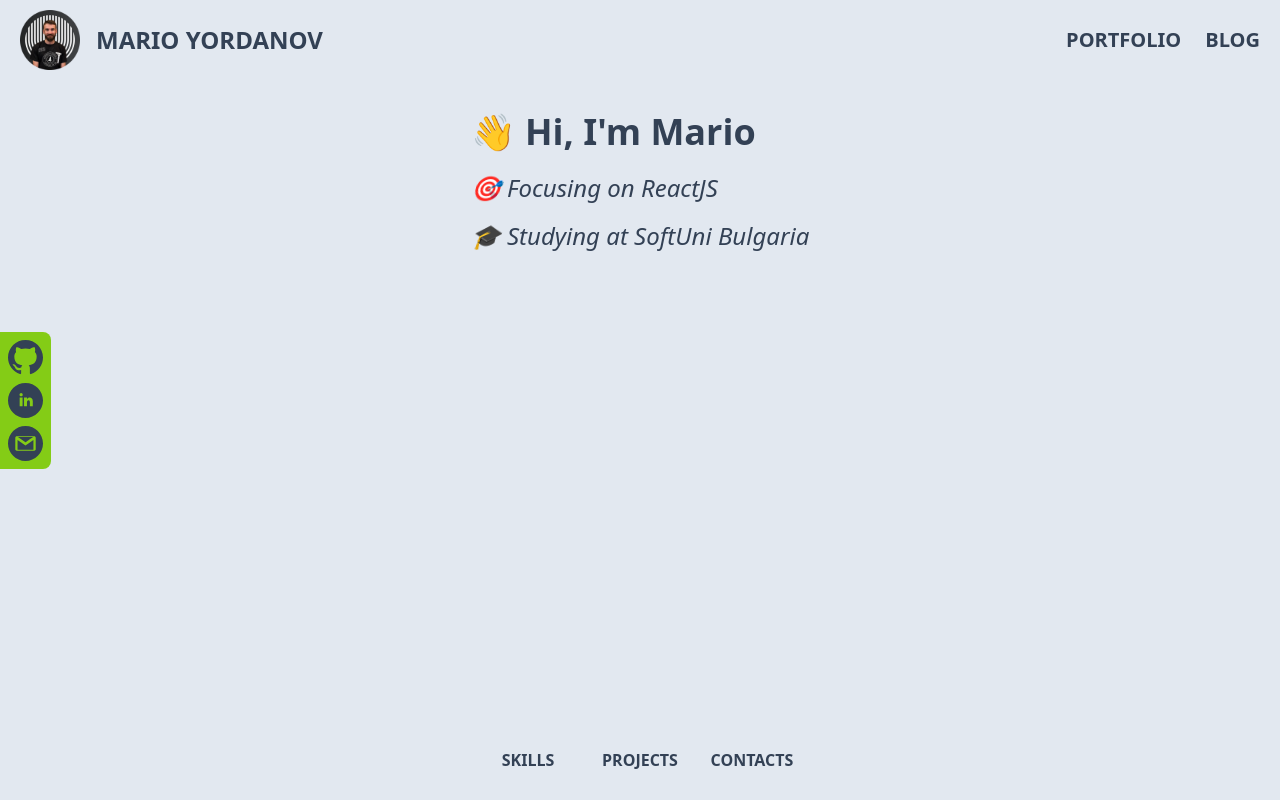
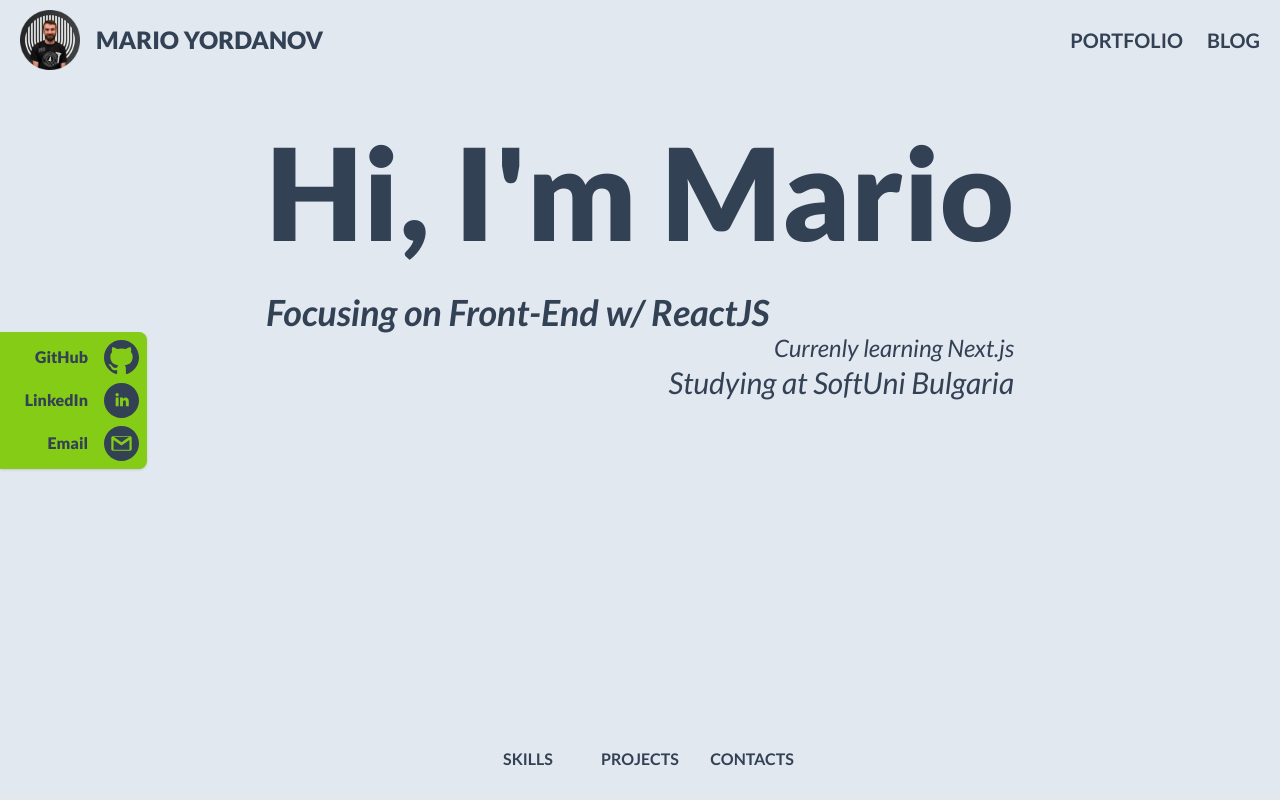
Before and after one commit to mariovyord/portfolio-v3, a Next.js app: page / in a window 1280 px wide. Shown: the top 800 px of the page. Built offline with nearby package versions, Linux system fonts and the light colour scheme.

Commit message:
progress on hero

```diff
--- a/components/about-me/about-me.tsx
+++ b/components/about-me/about-me.tsx
@@ -18,7 +18,7 @@ const AboutMe = () => {
     ]
 
     return (
-        <section className=''>
+        <section className='min-h-screen'>
             <h1 className='font-black uppercase text-5xl text-center'>About me</h1>
             <p className='text-center italic text-xl'>Im focues on Fron End with Raeeactj as dpka skdpas pdas ldas </p>
             <div>
--- a/components/header/header.tsx
+++ b/components/header/header.tsx
@@ -31,12 +31,12 @@ const Header = () => {
 
     return (
         <header className='h-20'>
-            <div className='m-auto h-full max-w-7xl'>
+            <div className='m-auto h-full max-w-screen-2xl'>
                 <div className='flex h-full min-w-full justify-between px-5'>
                     <div className='flex h-full items-center text-2xl font-black uppercase gap-4 '>
                         <Link href='/' ><Image className='hover:cursor-pointer transition-all' src='/images/site/profile-pic-80.png' alt='profile picture' width={60} height={60} /></Link>
                         <Link href='/' >
-                            <a className='hover:text-primary-focus'>Mario Yordanov</a>
+                            <a className='hidden sm:inline hover:text-primary-focus'>Mario Yordanov</a>
                         </Link>
                     </div>
                     <nav className='text-xl font-bold uppercase'>
--- /dev/null
+++ b/components/hero/focus-list/focus-item.tsx
@@ -0,0 +1,55 @@
+import React, { useCallback, useEffect, useReducer, useRef, useState } from 'react'
+
+enum Actions {
+    ADD = 'ADD',
+    REMOVE = 'REMOVE',
+}
+
+type TAction = {
+    type: Actions;
+    payload?: string;
+}
+
+type TState = string;
+
+const initialState: TState = '';
+
+function reducer(state: TState, action: TAction) {
+    switch (action.type) {
+        case Actions.ADD:
+            if (!action.payload) return state;
+            return state + action.payload;
+        case Actions.REMOVE:
+            return state.substring(0, state.length - 1)
+        default:
+            return state;
+    }
+}
+
+const FocusItem: React.FC<{ text: string, initialSpeed: number }> = ({ text, initialSpeed }) => {
+    const [animation, setIndex] = useState({
+        index: 0,
+        speed: initialSpeed,
+    });
+
+    useEffect(() => {
+        if (animation.index > text.length) {
+            return undefined;
+        } else {
+            setTimeout(() => {
+                setIndex((x) => ({
+                    index: x.index + 1,
+                    speed: initialSpeed - 10,
+                }))
+            }, initialSpeed)
+        }
+    }, [animation.index, text, initialSpeed])
+
+    return (
+        <>
+            <p className={`${animation.index < text.length && 'animate-pulse'}`}>{text.substring(0, animation.index)}</p>
+        </>
+    )
+}
+
+export default FocusItem
--- /dev/null
+++ b/components/hero/focus-list/focus-list.tsx
@@ -0,0 +1,26 @@
+import React, { useReducer, useState } from 'react'
+import FocusItem from './focus-item';
+
+const FocusList = () => {
+    const list = [
+        'Focusing on Front-End w/ ReactJS',
+        'Currenly learning Next.js',
+        'Studying at SoftUni Bulgaria',
+    ];
+
+    return (
+        <div>
+            <div className='italic font-bold text-4xl hover:text-5xl transition-all duration-300'>
+                <FocusItem text={list[0]} initialSpeed={50} />
+            </div>
+            <div className='italic text-2xl flex justify-end hover:text-4xl transition-all duration-300'>
+                <FocusItem text={list[1]} initialSpeed={60} />
+            </div>
+            <div className='italic text-3xl flex justify-end hover:text-4xl transition-all duration-300'>
+                <FocusItem text={list[2]} initialSpeed={80} />
+            </div>
+        </div>
+    )
+}
+
+export default FocusList
--- a/components/hero/hero.tsx
+++ b/components/hero/hero.tsx
@@ -1,31 +1,19 @@
 import Link from 'next/link'
 import React from 'react'
 import SocialSidebar from '../social-sidebar/social-sidebar'
+import FocusList from './focus-list/focus-list'
+import Submenu from './submenu'
 
 const Hero = () => {
     return (
-        <section className='w-full min-h-[calc(100vh-80px)] flex flex-col justify-between pt-8'>
+        <section className='w-full min-h-[calc(100vh-160px)] pt-8 '>
             <SocialSidebar />
-            <div className='mx-auto my-0 w-fit'>
-                <h1 className='font-bold text-4xl mb-5'>👋 Hi, I&apos;m Mario</h1>
-                <p className='italic text-2xl my-4'>🎯 Focusing on ReactJS</p>
-                <p className='italic text-2xl my-4'>🎓 Studying at SoftUni Bulgaria</p>
-            </div>
-            <div className='h-20 flex flex-col justify-center'>
-                <div className='mx-auto my-0 h-fit w-fit flex font-bold uppercase text-primary-content'>
-                    <Link href="#skills">
-                        <a className='inline-block w-28 text-center py-2  hover:text-primary-focus rounded-l-lg'>Skills</a>
-                    </Link>
-                    <Link href="#Projects">
-                        <a className='inline-block w-28 text-center py-2  hover:text-primary-focus'>Projects</a>
-                    </Link>
-                    <Link href="#contacts">
-                        <a className='inline-block w-28 text-center py-2  hover:text-primary-focus rounded-r-lg'>Contacts</a>
-                    </Link>
-                </div>
+            <div className='mx-auto my-0 w-fit px-14'>
+                <h1 className='font-black text-[10vmax] mb-5 leading-tight hover:scale-110 transition-all duration-300'>Hi, I&apos;m Mario</h1>
+                <FocusList />
             </div>
         </section>
     )
 }
 
-export default Hero
+export default Hero;
--- /dev/null
+++ b/components/hero/submenu.tsx
@@ -0,0 +1,22 @@
+import Link from 'next/link'
+import React from 'react'
+
+const Submenu = () => {
+    return (
+        <div className='sticky top-0 h-20 flex flex-col justify-center bg-base-darker border-b-2 '>
+            <div className='mx-auto my-0 h-fit w-fit flex font-bold uppercase text-primary-content'>
+                <Link href="#skills">
+                    <a className='inline-block w-28 text-center py-2  hover:text-primary-focus rounded-l-lg'>Skills</a>
+                </Link>
+                <Link href="#projects">
+                    <a className='inline-block w-28 text-center py-2  hover:text-primary-focus'>Projects</a>
+                </Link>
+                <Link href="#contacts">
+                    <a className='inline-block w-28 text-center py-2  hover:text-primary-focus rounded-r-lg'>Contacts</a>
+                </Link>
+            </div>
+        </div>
+    )
+}
+
+export default Submenu;
--- a/components/layout/layout.tsx
+++ b/components/layout/layout.tsx
@@ -4,9 +4,9 @@ import Header from '../header/header';
 
 const Layout: React.FC<{ children: React.ReactNode }> = ({ children }) => {
     return (
-        <div className='bg-base-darker text-base-content'>
+        <div className='bg-base-darker text-base-content w-full'>
             <Header />
-            <main>
+            <main className='max-w-screen-2xl mx-auto'>
                 {children}
             </main>
             <Footer />
--- a/components/projects/projects.tsx
+++ b/components/projects/projects.tsx
@@ -2,7 +2,7 @@ import React from 'react'
 
 export const Projects = () => {
     return (
-        <section className='bg-primary text-primary-content'>
+        <section className='min-h-screen'>
             <h1 className='font-black uppercase text-5xl text-center'>Projects</h1>
             <p className='text-center italic text-xl'>My projects and such </p>
             <div>
--- a/components/social-sidebar/social-sidebar.tsx
+++ b/components/social-sidebar/social-sidebar.tsx
@@ -1,7 +1,7 @@
 const SocialSidebar = () => {
     return (
-        <aside className="absolute h-screen w-fit top-0 flex flex-col justify-center -translate-x-24 hover:translate-x-0 transition-all">
-            <div className="fill-primary-content text-primary-content p-2 bg-primary rounded-r-lg">
+        <aside className="absolute h-screen w-fit left-0 top-0 flex flex-col justify-center -translate-x-24 hover:translate-x-0 transition-all ">
+            <div className="fill-primary-content text-primary-content p-2 bg-primary rounded-r-lg shadow">
                 <div className=" hover:fill-primary-focus hover:text-primary-focus">
                     <a className="flex gap-4 text-right font-black items-center" href="https://github.com/mariovyord" target="_blank" rel="noreferrer">
                         <div className="w-20">GitHub</div>
--- /dev/null
+++ b/pages/_document.tsx
@@ -0,0 +1,17 @@
+import { Html, Head, Main, NextScript } from 'next/document'
+
+export default function Document() {
+    return (
+        <Html>
+            <Head>
+                <link rel="preconnect" href="https://fonts.googleapis.com" />
+                <link rel="preconnect" href="https://fonts.gstatic.com" crossOrigin="anonymous" />
+                <link href="https://fonts.googleapis.com/css2?family=Lato:ital,wght@0,100;0,300;0,400;0,700;0,900;1,100;1,300;1,400;1,700;1,900&display=swap" rel="stylesheet" />
+            </Head>
+            <body>
+                <Main />
+                <NextScript />
+            </body>
+        </Html>
+    )
+}
--- a/pages/index.tsx
+++ b/pages/index.tsx
@@ -1,12 +1,14 @@
 import type { NextPage } from 'next'
 import AboutMe from '../components/about-me/about-me'
 import Hero from '../components/hero/hero'
+import Submenu from '../components/hero/submenu'
 import { Projects } from '../components/projects/projects'
 
 const Home: NextPage = () => {
     return (
         <>
             <Hero />
+            <Submenu />
             <AboutMe />
             <Projects />
         </>
--- a/styles/globals.css
+++ b/styles/globals.css
@@ -1,3 +1,9 @@
 @tailwind base;
 @tailwind components;
 @tailwind utilities;
+
+@layer base {
+    html {
+      font-family: 'Lato', sans-serif;
+    }
+  }
```
